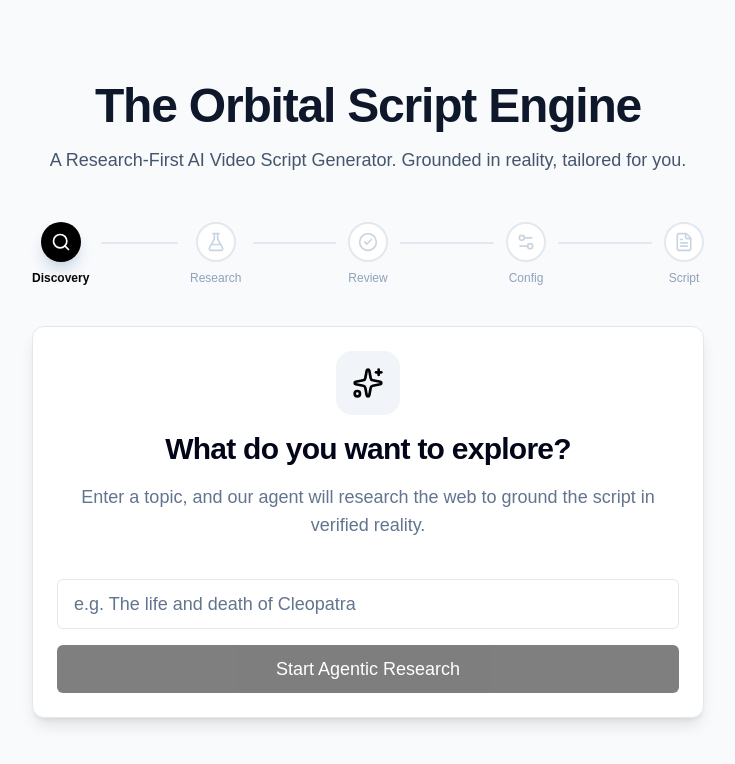
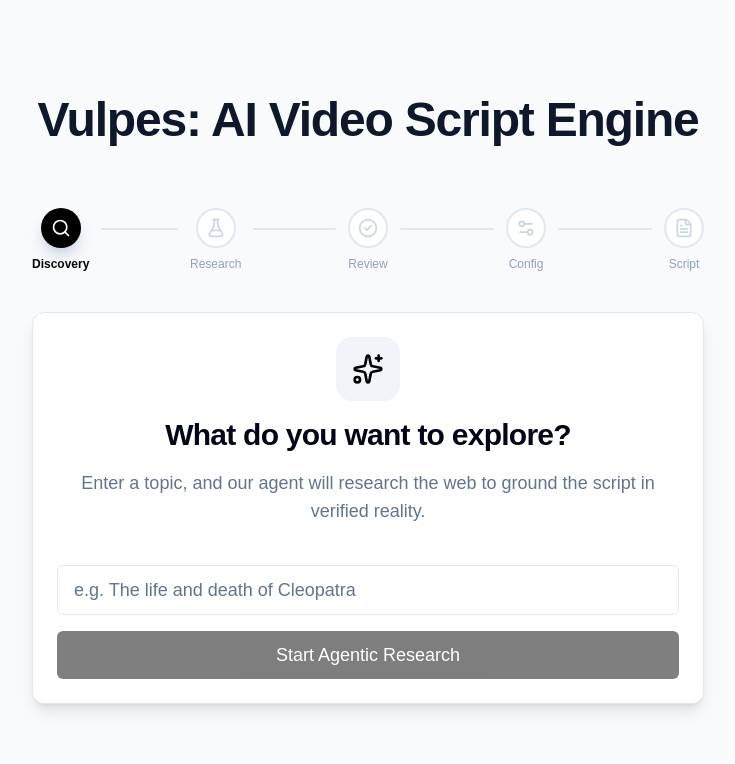
Before and after one commit to ibaurr/vulpes, a Next.js app: page / in a window 1280 px wide. Shown: the top 764 px of the page, without its empty margins (272-1007 px from the left). Built offline with nearby package versions, Linux system fonts and the light colour scheme.

Commit message:
Changed the name to Vulpus AI Video Script Engine and removed the paragraph below it.

```diff
--- a/app/page.tsx
+++ b/app/page.tsx
@@ -9,11 +9,8 @@ export default function Home() {
       <div className="max-w-6xl w-full flex flex-col items-center">
         <header className="text-center mb-12">
           <h1 className="text-4xl md:text-5xl font-extrabold tracking-tight text-slate-900 mb-4">
-            The Orbital Script Engine
+            Vulpes: AI Video Script Engine
           </h1>
-          <p className="text-lg text-slate-600 max-w-2xl mx-auto">
-            A Research-First AI Video Script Generator. Grounded in reality, tailored for you.
-          </p>
         </header>
 
         <Wizard />
```
